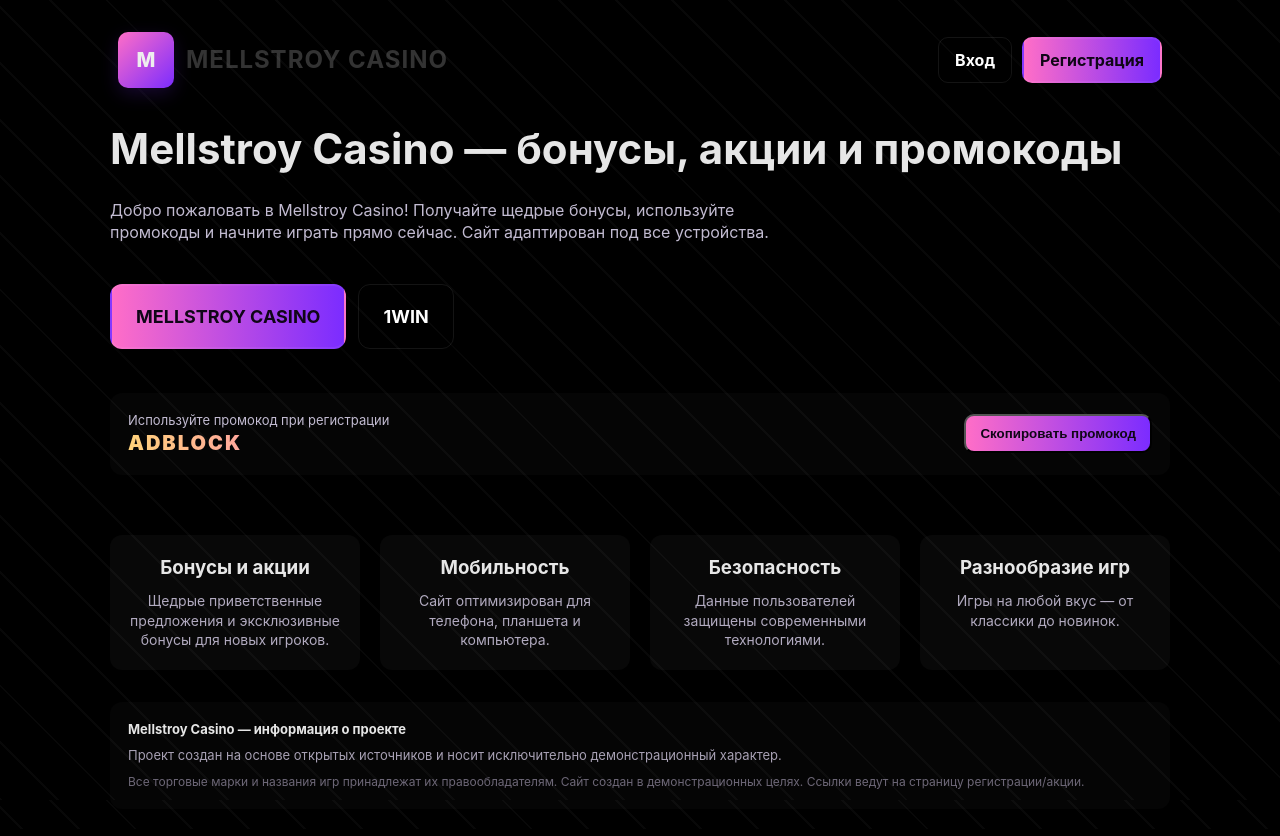
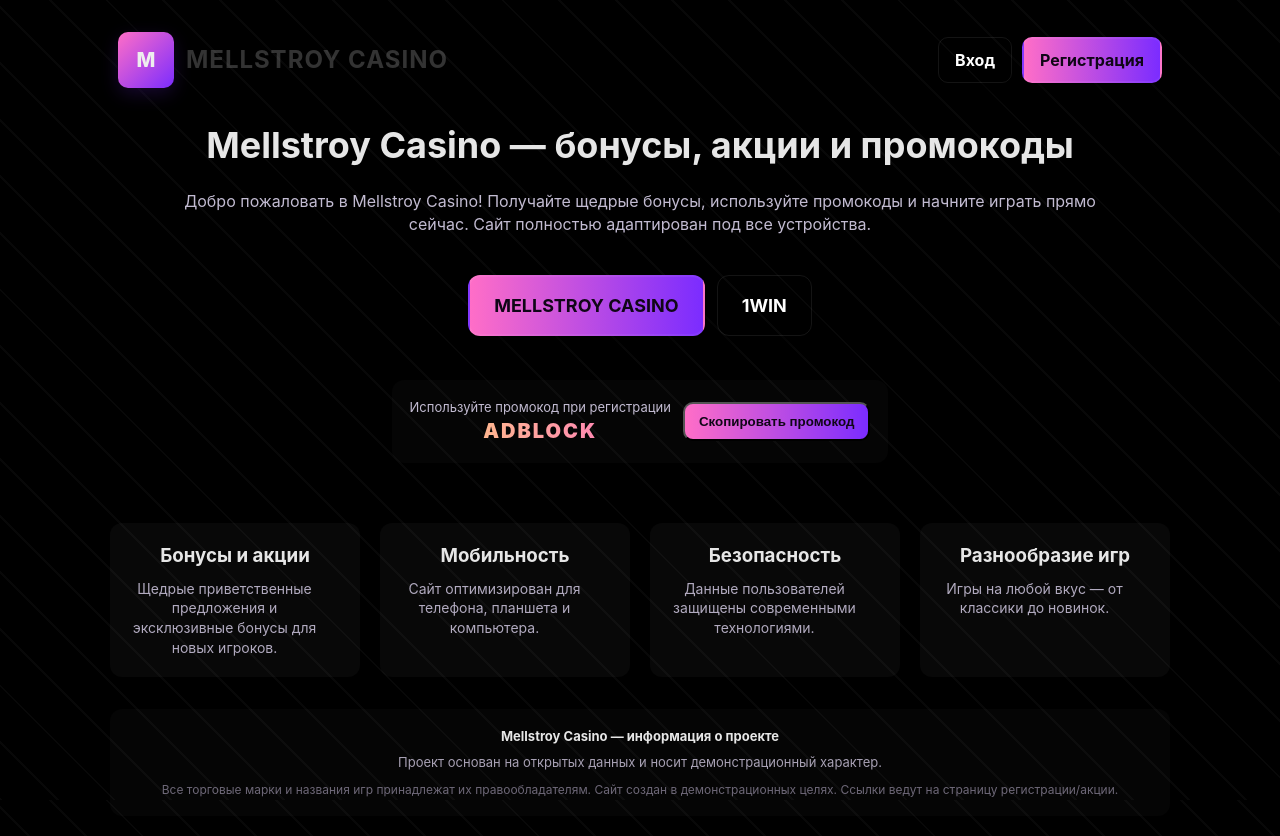
Before and after one commit to Vlad71639/MellstroyCasino.github.io, a plain HTML site: page index.html in a window 1280 px wide. Drawn offline with Linux system fonts and the light colour scheme.

Commit message:
index.html

```diff
--- a/index.html
+++ b/index.html
@@ -12,7 +12,7 @@
   <!-- Open Graph -->
   <meta property="og:title" content="Mellstroy Casino — бонусы и промокоды">
   <meta property="og:description" content="Используйте промокод ADBLOCK и получите лучшие бонусы в Mellstroy Casino.">
-  <meta property="og:image" content="https://i.ibb.co/4VqDfV9/mellstroy-casino-banner.jpg">
+  <meta property="og:image" content="https://i.ibb.co/7Y2sYJy/casino-banner-dark.jpg">
   <meta property="og:url" content="https://1wauxn.com/v3/2672/sweet-bonanza?p=uy3f">
   <meta property="og:type" content="website">
 
@@ -20,7 +20,7 @@
   <meta name="twitter:card" content="summary_large_image">
   <meta name="twitter:title" content="Mellstroy Casino — бонусы и промокоды">
   <meta name="twitter:description" content="Используйте промокод ADBLOCK и получите лучшие бонусы в Mellstroy Casino.">
-  <meta name="twitter:image" content="https://i.ibb.co/4VqDfV9/mellstroy-casino-banner.jpg">
+  <meta name="twitter:image" content="https://i.ibb.co/7Y2sYJy/casino-banner-dark.jpg">
 
   <style>
     * { box-sizing: border-box; margin: 0; padding: 0; }
@@ -30,6 +30,7 @@
       color: #eee;
       font-family: Inter, system-ui, -apple-system, "Segoe UI", Roboto, "Helvetica Neue", Arial;
       line-height: 1.4;
+      /* лёгкий фоновый узор */
       background-image: repeating-linear-gradient(
         45deg,
         rgba(255,255,255,0.03) 0,
@@ -41,49 +42,181 @@
     a { color: inherit; text-decoration: none; }
     .wrap { max-width: 1100px; margin: 0 auto; padding: 20px; }
 
-    header { display: flex; align-items: center; justify-content: space-between; padding: 12px 8px; }
-    .logo { display: flex; align-items: center; gap: 12px; }
+    header {
+      display: flex;
+      align-items: center;
+      justify-content: space-between;
+      padding: 12px 8px;
+    }
+    .logo {
+      display: flex;
+      align-items: center;
+      gap: 12px;
+    }
     .logo .mark {
-      width: 56px; height: 56px;
+      width: 56px;
+      height: 56px;
       border-radius: 10px;
       background: linear-gradient(135deg, #ff6ec7, #7b2cff);
-      display: flex; align-items: center; justify-content: center;
-      font-weight: 800; font-size: 20px;
+      display: flex;
+      align-items: center;
+      justify-content: center;
+      font-weight: 800;
+      font-size: 20px;
       box-shadow: 0 6px 18px rgba(123,44,255,0.18), 0 2px 6px rgba(0,0,0,0.6);
     }
-    .logo .title { font-size: 24px; font-weight: 700; letter-spacing: 1px; color: rgba(255,255,255,0.2); text-transform: uppercase; }
+    .logo .title {
+      font-size: 24px;
+      font-weight: 700;
+      letter-spacing: 1px;
+      color: rgba(255,255,255,0.2);
+      text-transform: uppercase;
+    }
 
-    .top-actions { display: flex; gap: 10px; }
-    .btn { display: inline-flex; align-items: center; gap: 8px; padding: 10px 16px; border-radius: 10px; font-weight: 700; cursor: pointer; border: 2px solid rgba(255,255,255,0.06); box-shadow: 0 6px 14px rgba(0,0,0,0.6); transition: transform .12s ease, box-shadow .12s ease; }
-    .btn:hover { transform: translateY(-3px); box-shadow: 0 12px 26px rgba(123,44,255,0.14); }
-    .btn.neon { background: linear-gradient(90deg, #ff6ec7, #7b2cff); color: #100617; }
-    .btn.ghost { background: transparent; color: #fff; border: 1px solid rgba(255,255,255,0.08); }
+    .top-actions {
+      display: flex;
+      gap: 10px;
+    }
+    .btn {
+      display: inline-flex;
+      align-items: center;
+      gap: 8px;
+      padding: 10px 16px;
+      border-radius: 10px;
+      font-weight: 700;
+      cursor: pointer;
+      border: 2px solid rgba(255,255,255,0.06);
+      box-shadow: 0 6px 14px rgba(0,0,0,0.6);
+      transition: transform .12s ease, box-shadow .12s ease;
+    }
+    .btn:hover {
+      transform: translateY(-3px);
+      box-shadow: 0 12px 26px rgba(123,44,255,0.14);
+    }
+    .btn.neon {
+      background: linear-gradient(90deg, #ff6ec7, #7b2cff);
+      color: #100617;
+    }
+    .btn.ghost {
+      background: transparent;
+      color: #fff;
+      border: 1px solid rgba(255,255,255,0.08);
+    }
 
-    .hero { display: flex; flex-direction: column; gap: 20px; margin-top: 20px; }
-    .hero h1 { font-size: 42px; color: rgba(255,255,255,0.9); }
-    .hero p { color: rgba(215,207,232,0.9); max-width: 700px; }
+    .hero {
+      display: flex;
+      flex-direction: column;
+      gap: 20px;
+      margin-top: 20px;
+      align-items: center;
+      text-align: center;
+    }
+    .hero h1 {
+      font-size: 36px;
+      color: rgba(255,255,255,0.9);
+      max-width: 90%;
+    }
+    .hero p {
+      color: rgba(215,207,232,0.9);
+      max-width: 90%;
+      font-size: 16px;
+    }
 
-    .big-buttons { display: flex; gap: 12px; flex-wrap: wrap; margin-top: 20px; }
-    .big-buttons .big { padding: 18px 24px; border-radius: 12px; font-size: 18px; }
+    .big-buttons {
+      display: flex;
+      gap: 12px;
+      flex-wrap: wrap;
+      justify-content: center;
+      margin-top: 20px;
+    }
+    .big-buttons .big {
+      padding: 16px 24px;
+      border-radius: 12px;
+      font-size: 18px;
+    }
 
-    .promo { padding: 18px; margin-top: 24px; border-radius: 12px; background: rgba(255,255,255,0.02); display: flex; align-items: center; justify-content: space-between; gap: 12px; flex-wrap: wrap; }
-    .promo .code { font-weight: 900; font-size: 20px; letter-spacing: 2px; background: linear-gradient(90deg, #ffd27a, #ff6ec7); -webkit-background-clip: text; background-clip: text; color: transparent; }
-    .copy-wrap { display: flex; gap: 8px; align-items: center; }
-    .copy-btn { padding: 10px 14px; border-radius: 10px; background: linear-gradient(90deg, #ff6ec7, #7b2cff); color: #100617; font-weight: 800; cursor: pointer; }
-    .copied { font-size: 13px; color: #b8f0b8; }
+    .promo {
+      padding: 18px;
+      margin-top: 24px;
+      border-radius: 12px;
+      background: rgba(255,255,255,0.02);
+      display: flex;
+      align-items: center;
+      justify-content: center;
+      gap: 12px;
+      flex-wrap: wrap;
+    }
+    .promo .code {
+      font-weight: 900;
+      font-size: 20px;
+      letter-spacing: 2px;
+      background: linear-gradient(90deg, #ffd27a, #ff6ec7);
+      -webkit-background-clip: text;
+      background-clip: text;
+      color: transparent;
+    }
+    .copy-wrap {
+      display: flex;
+      gap: 8px;
+      align-items: center;
+    }
+    .copy-btn {
+      padding: 10px 14px;
+      border-radius: 10px;
+      background: linear-gradient(90deg, #ff6ec7, #7b2cff);
+      color: #100617;
+      font-weight: 800;
+      cursor: pointer;
+    }
+    .copied {
+      font-size: 13px;
+      color: #b8f0b8;
+    }
 
-    .features { display: grid; grid-template-columns: repeat(auto-fit, minmax(220px, 1fr)); gap: 20px; margin-top: 40px; }
-    .feature-card { padding: 20px; border-radius: 12px; background: rgba(255,255,255,0.03); text-align: center; transition: transform .12s ease; }
-    .feature-card:hover { transform: translateY(-6px); }
-    .feature-card h3 { color: rgba(255,255,255,0.9); margin-bottom: 10px; }
-    .feature-card p { color: rgba(207,199,223,0.85); font-size: 14px; }
+    .features {
+      display: grid;
+      grid-template-columns: repeat(auto-fit, minmax(220px, 1fr));
+      gap: 20px;
+      margin-top: 40px;
+      width: 100%;
+    }
+    .feature-card {
+      padding: 20px;
+      border-radius: 12px;
+      background: rgba(255,255,255,0.03);
+      text-align: center;
+      transition: transform .12s ease;
+    }
+    .feature-card:hover {
+      transform: translateY(-6px);
+    }
+    .feature-card h3 {
+      color: rgba(255,255,255,0.9);
+      margin-bottom: 10px;
+    }
+    .feature-card p {
+      color: rgba(207,199,223,0.85);
+      font-size: 14px;
+    }
 
-    footer { margin-top: 32px; padding: 18px; border-radius: 12px; background: rgba(255,255,255,0.02); font-size: 13px; color: rgba(207,199,223,0.8); }
-    .disclaimer { margin-top: 10px; color: rgba(154,145,168,0.7); font-size: 12px; }
+    footer {
+      margin-top: 32px;
+      padding: 18px;
+      border-radius: 12px;
+      background: rgba(255,255,255,0.02);
+      font-size: 13px;
+      color: rgba(207,199,223,0.8);
+      text-align: center;
+    }
+    .disclaimer {
+      margin-top: 10px;
+      color: rgba(154,145,168,0.7);
+      font-size: 12px;
+    }
 
-    @media (max-width: 600px) {
+    @media (max-width: 480px) {
       .hero h1 { font-size: 28px; }
-      .hero p { font-size: 15px; }
+      .hero p { font-size: 14px; }
       .big-buttons .big { font-size: 16px; padding: 14px 20px; }
     }
   </style>
@@ -103,7 +236,7 @@
 
     <main class="hero">
       <h1>Mellstroy Casino — бонусы, акции и промокоды</h1>
-      <p>Добро пожаловать в Mellstroy Casino! Получайте щедрые бонусы, используйте промокоды и начните играть прямо сейчас. Сайт адаптирован под все устройства.</p>
+      <p>Добро пожаловать в Mellstroy Casino! Получайте щедрые бонусы, используйте промокоды и начните играть прямо сейчас. Сайт полностью адаптирован под все устройства.</p>
 
       <div class="big-buttons">
         <a class="btn big neon" href="https://1wauxn.com/v3/2672/sweet-bonanza?p=uy3f" title="Играть в Mellstroy Casino">MELLSTROY CASINO</a>
@@ -144,7 +277,7 @@
     <footer>
       <div>
         <strong style="color: rgba(255,255,255,0.9);">Mellstroy Casino — информация о проекте</strong>
-        <p style="margin-top:8px;">Проект создан на основе открытых источников и носит исключительно демонстрационный характер.</p>
+        <p style="margin-top:8px;">Проект основан на открытых данных и носит демонстрационный характер.</p>
       </div>
       <div class="disclaimer">Все торговые марки и названия игр принадлежат их правообладателям. Сайт создан в демонстрационных целях. Ссылки ведут на страницу регистрации/акции.</div>
     </footer>
```
